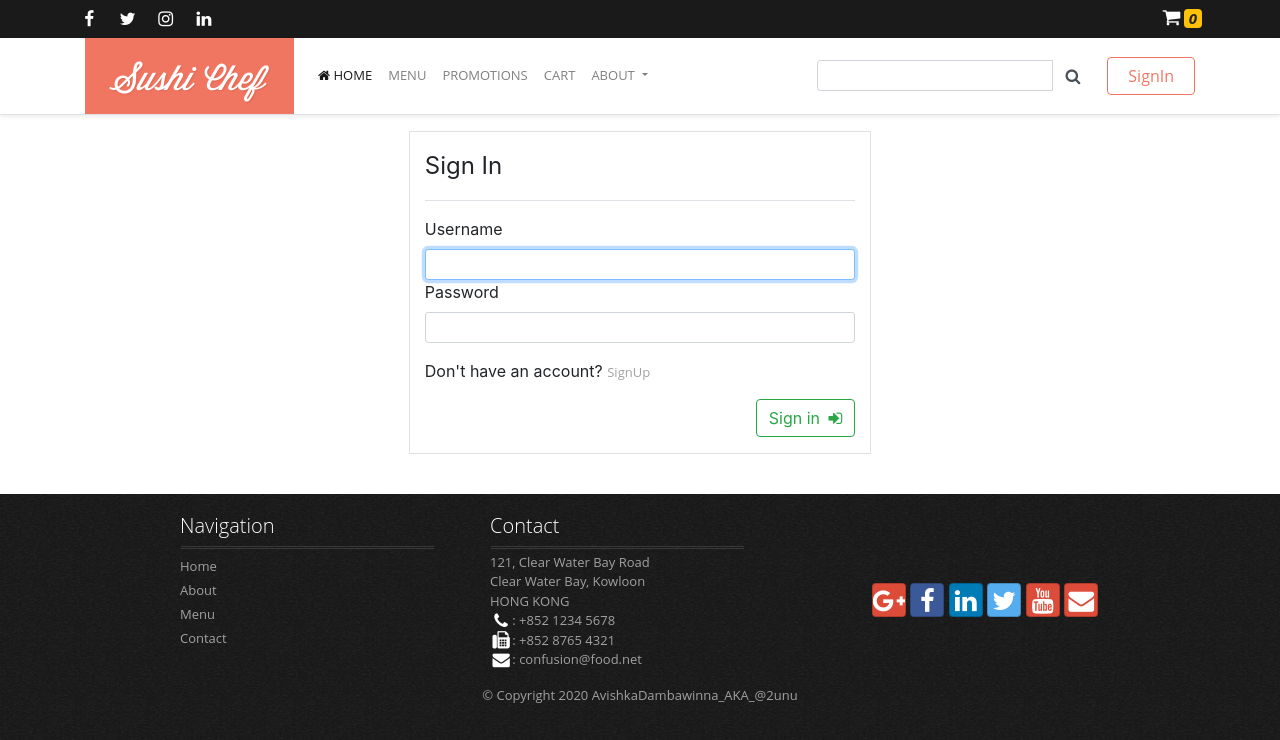
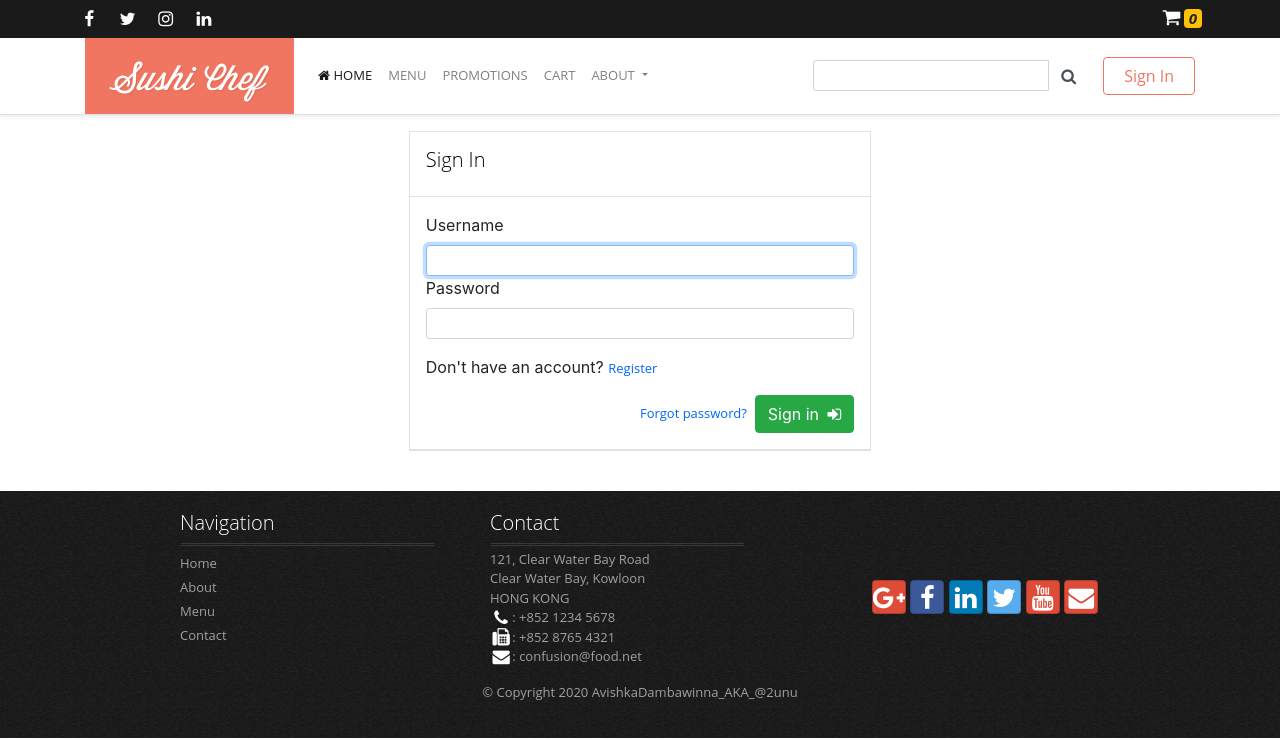
Before and after one commit to avishkakavindu/Sushi-Chef, a Django app: page /login/ in a window 1280 px wide. Shown: the top 740 px of the page. Run offline with Django 3.2, Linux system fonts and the light colour scheme; some libraries are stand-ins or nearby versions.

Commit message:
Password reset views, urls added

```diff
--- a/SushiChef/urls.py
+++ b/SushiChef/urls.py
@@ -18,25 +18,33 @@ from django.urls import path, include
 from store import views
 from django.conf import settings
 from django.conf.urls.static import static
+from django.contrib.auth import views as auth_views
 
 
 urlpatterns = [
     path('admin/', admin.site.urls),
     path('', views.home, name='index'),
     path('', include('django.contrib.auth.urls')),
-    path('menu', views.menu, name='menu'),
-    path('promo', views.promo, name='promo'),
-    path('cart', views.cart, name='cart'),
     path('register', views.register, name='register'),
-    path('checkout', views.checkout, name='checkout'),
+
+    path('password_reset', auth_views.PasswordResetView.as_view(), name='password_reset'),             # allows a user to reset their password by generating a one-time use link
+    path('password_reset_done', auth_views.PasswordChangeDoneView.as_view(), name='password_reset_done'),   # after password reset email sent
+    path('password_reset_confirm/<uidb64>/<token>', auth_views.PasswordResetConfirmView.as_view(), name='password_reset_confirm'),  # present a form to enter new password
+    path('password_reset_complete', auth_views.PasswordResetCompleteView.as_view(), name='password_reset_complete'),    # inform success
+
+
     path('profile', views.profile, name="profile"),
-    path('product/<str:product_id>', views.product_detail, name="product"),
     path('order_history', views.order_history, name='order_history'),
-    path('order/<str:order_id>', views.order,  name='order'),
+    path('order/<str:order_id>', views.order, name='order'),
     path('wishlist', views.wishlist, name='wishlist'),
     path('my_reviews', views.review, name='review'),
     path('my_coupons', views.coupon, name='coupon'),
-    # path(''),
+
+    path('menu', views.menu, name='menu'),
+    path('promo', views.promo, name='promo'),
+    path('product/<str:product_id>', views.product_detail, name="product"),
+    path('cart', views.cart, name='cart'),
+    path('checkout', views.checkout, name='checkout'),
 ]
 urlpatterns += static(settings.STATIC_URL, document_root=settings.STATIC_ROOT)
 urlpatterns += static(settings.MEDIA_URL, document_root=settings.MEDIA_ROOT)
--- a/store/templates/registration/login.html
+++ b/store/templates/registration/login.html
@@ -28,8 +28,9 @@
     {% endif %}
     <!-- END Alerts -->
 
-    <div class="col-lg-5 col-sm border mb-3 mt-3 pt-3 pb-3">
-        <legend class="border-bottom mb-3 pb-3"> Sign In </legend>
+    <div class="col-lg-5 col-sm border mb-3 mt-3 p-0">
+        <div class="border-bottom mb-3 p-3"> <h5>Sign In</h5> </div>
+        <div class="border-bottom pl-3 pr-3 pb-3">
             <form class="needs-validation" action="" method="post" novalidate>
             {% csrf_token %}
                 {% for field in form %}
@@ -54,13 +55,14 @@
                 {% endfor %}
                 <div class="text-left form-sm mt-3">
                     <p>
-                    Don't have an account? <a href="/register">SignUp</a>
+                        Don't have an account? <a href="/register" style="color: #0066ff">Register</a>
                     </p>
                 </div>
                 <div class="text-right form-sm mt-0">
-                <button type="submit" class="btn btn-outline-success">Sign in <i class="fa fa-sign-in ml-1"></i></button>
+                    <a href="#" class="mr-2" style="color: #0066ff">Forgot password?</a><button type="submit" class="btn btn-success">Sign in <i class="fa fa-sign-in ml-1"></i></button>
                 </div>
             </form>
+        </div>
     </div>
 </div>
 
--- a/store/templates/registration/signup.html
+++ b/store/templates/registration/signup.html
@@ -21,7 +21,8 @@
     <!-- END Alerts -->
 
     <div class="col-lg-5 col-sm border mb-3 mt-3 pt-3 pb-3">
-        <legend class="border-bottom mb-3 pb-3"> Register </legend>
+        <div class="border-bottom mb-3 pb-3"> <h5>Register</h5> </div>
+        <div class="border-bottom pl-3 pr-3 pb-3">
             <form class="needs-validation" action="" method="post" novalidate>
             {% csrf_token %}
                 {% for field in registration_form %}
@@ -52,4 +53,5 @@
             </form>
         </div>
     </div>
+</div>
 {% endblock content %}
--- a/store/templates/store/main.html
+++ b/store/templates/store/main.html
@@ -113,7 +113,7 @@
             </a>
             <a href="/logout" class="btn btn-danger my-2 my-sm-0 ml-2" type="button" id="lout">logout</a>
           {% else %}
-            <a href="{% url 'login' %}?next={% firstof request.path '/' %}" class="btn btn-outline-success my-2 my-sm-0" type="button" id="sin">SignIn</a>
+            <a href="{% url 'login' %}?next={% firstof request.path '/' %}" class="btn btn-outline-success my-2 my-sm-0" type="button" id="sin">Sign In</a>
           {% endif %}
         </div>
       </div>
```
Also changed, not shown: SushiChef/settings.py (+12 -0 lines), 1 other file. Lines whose indentation alone changed are shown as unchanged.
